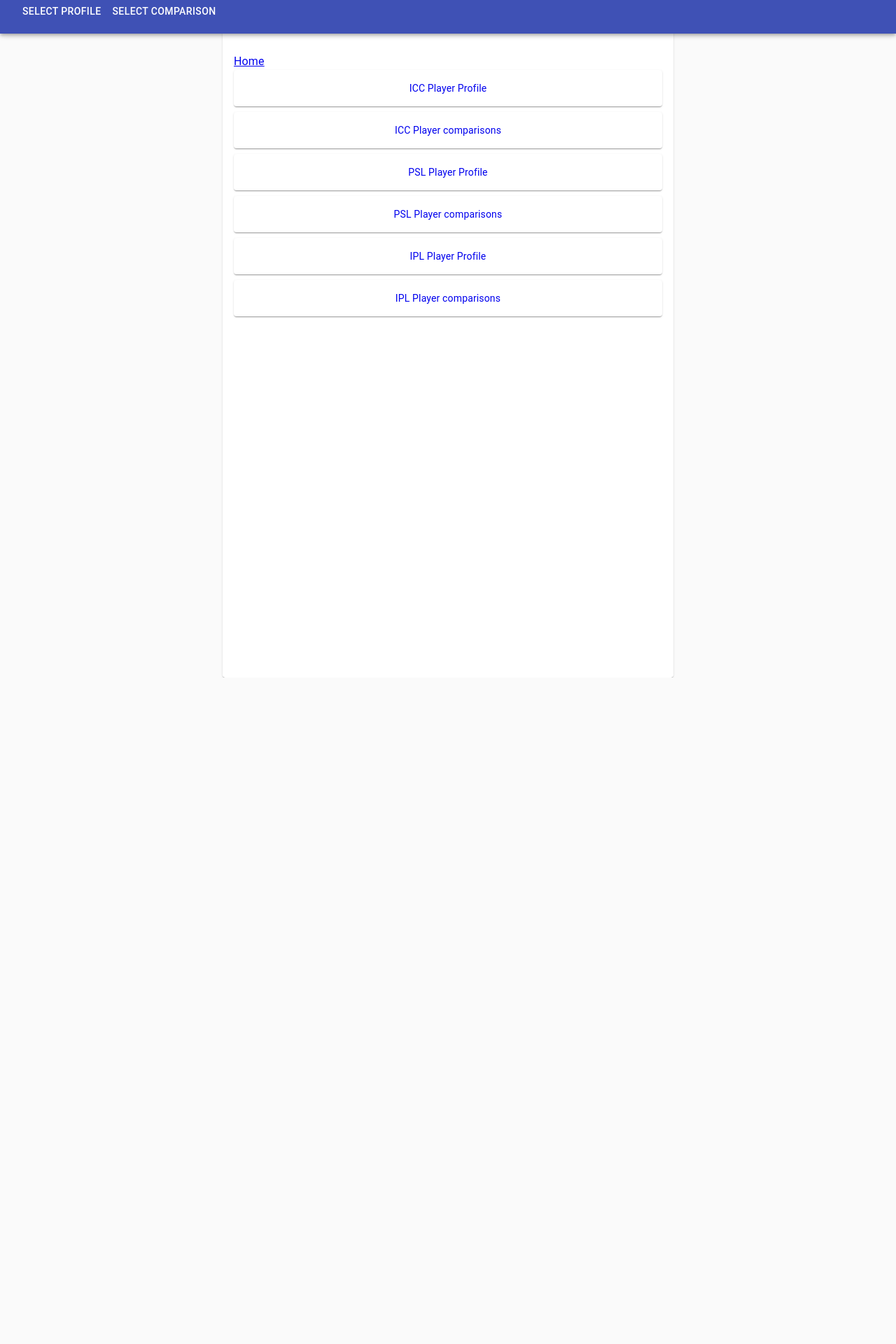
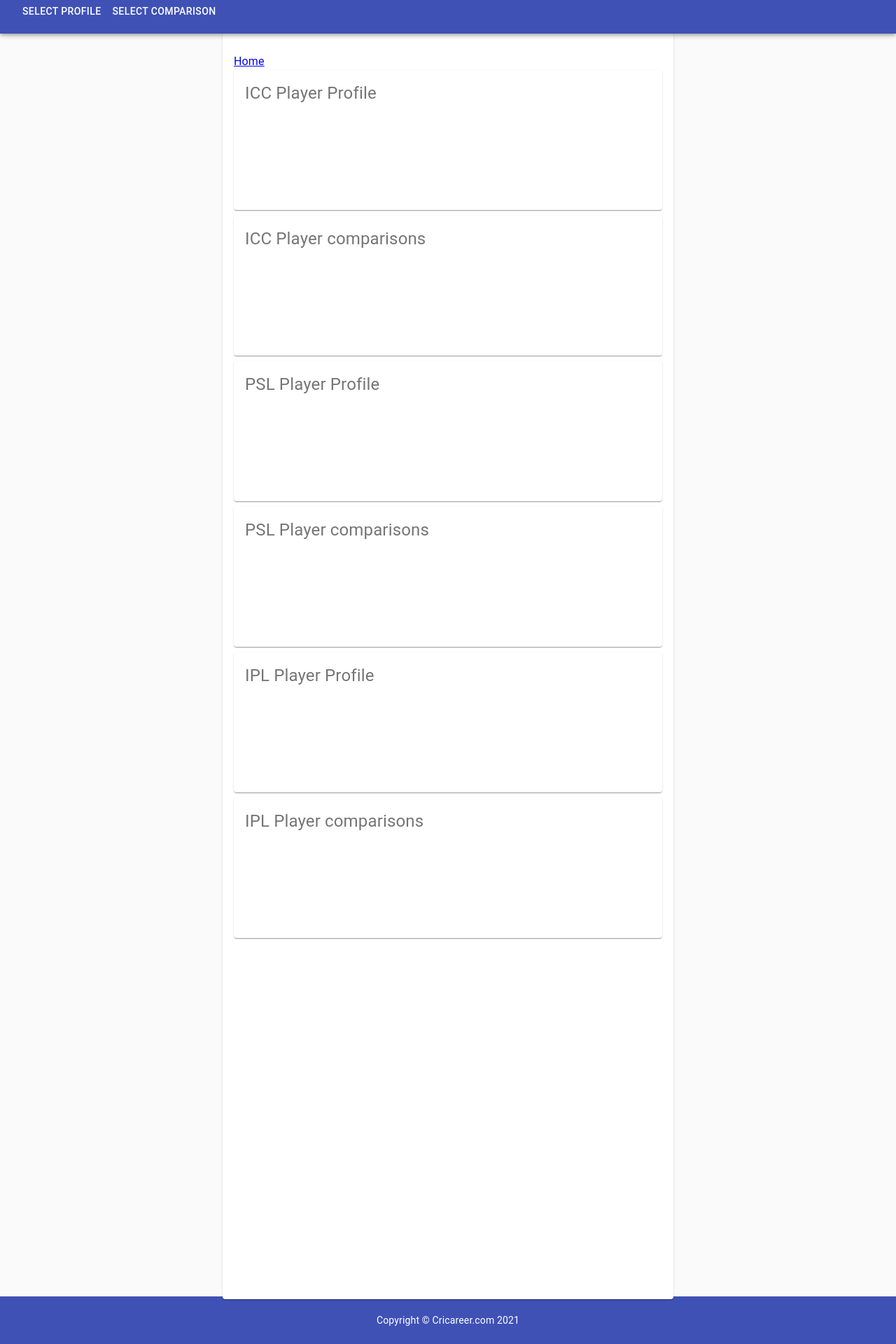
Before and after one commit to UsmanHaider15/cricareer-frontend, a React (Create React App) app: page / in a window 1280 px wide. Shown: the part 16-1936 px from the top of the page at 70% size. Before the commit the page ends 984 px from the top, so only its background shows below. Built offline with nearby package versions, Linux system fonts and the light colour scheme.

Commit message:
refactor

```diff
--- a/src/components/Home.jsx
+++ b/src/components/Home.jsx
@@ -11,8 +11,10 @@
   },
   paper: {
     padding: theme.spacing(2),
-    textAlign: "center",
+    textAlign: "left",
+    fontSize: 24,
     color: theme.palette.text.secondary,
+    height: 200,
   },
 }));
 
@@ -24,57 +26,44 @@
       <Breadcrumb />
       <Grid container spacing={1}>
         <Grid item xs={12}>
-          <Paper className={classes.paper}>
-            {" "}
           <Link to="/profiles/icc_profile" style={{ textDecoration: "none" }}>
-              ICC Player Profile
+            <Paper className={classes.paper}>ICC Player Profile</Paper>
           </Link>
-          </Paper>
         </Grid>
 
         <Grid item xs={12}>
-          <Paper className={classes.paper}>
           <Link
             to="/comparisons/icc_comparison"
             style={{ textDecoration: "none" }}
           >
-              ICC Player comparisons
+            <Paper className={classes.paper}>ICC Player comparisons</Paper>
           </Link>
-          </Paper>
         </Grid>
         <Grid item xs={12}>
-          <Paper className={classes.paper}>
           <Link to="/profiles/psl_profile" style={{ textDecoration: "none" }}>
-              PSL Player Profile
+            <Paper className={classes.paper}>PSL Player Profile</Paper>
           </Link>
-          </Paper>
         </Grid>
         <Grid item xs={12}>
-          <Paper className={classes.paper}>
           <Link
             to="/comparisons/psl_comparison"
             style={{ textDecoration: "none" }}
           >
-              PSL Player comparisons
+            <Paper className={classes.paper}>PSL Player comparisons</Paper>
           </Link>
-          </Paper>
         </Grid>
         <Grid item xs={12}>
-          <Paper className={classes.paper}>
           <Link to="/profiles/ipl_profile" style={{ textDecoration: "none" }}>
-              IPL Player Profile
+            <Paper className={classes.paper}>IPL Player Profile</Paper>
           </Link>
-          </Paper>
         </Grid>
         <Grid item xs={12}>
-          <Paper className={classes.paper}>
           <Link
             to="/comparisons/ipl_comparison"
             style={{ textDecoration: "none" }}
           >
-              IPL Player comparisons
+            <Paper className={classes.paper}>IPL Player comparisons</Paper>
           </Link>
-          </Paper>
         </Grid>
       </Grid>
     </div>
--- /dev/null
+++ b/src/components/common/Footer.jsx
@@ -0,0 +1,68 @@
+import React from "react";
+import Typography from "@material-ui/core/Typography";
+import { makeStyles } from "@material-ui/core/styles";
+import Container from "@material-ui/core/Container";
+import Link from "@material-ui/core/Link";
+import FacebookIcon from "@material-ui/icons/Facebook";
+import InstagramIcon from "@material-ui/icons/Instagram";
+import TwitterIcon from "@material-ui/icons/Twitter";
+import Grid from "@material-ui/core/Grid";
+
+function Copyright() {
+  return (
+    <Typography variant="body2" color="inherit">
+      {"Copyright © "}
+      {/* <Link color="" href="https://cricareer.com/"> */}
+      Cricareer.com
+      {/* </Link>{" "} */} {new Date().getFullYear()}
+    </Typography>
+  );
+}
+
+const useStyles = makeStyles((theme) => ({
+  footer: {
+    backgroundColor: "rgb(63,81,181)",
+    padding: theme.spacing(3, 2),
+    marginTop: "auto",
+    color: "white",
+  },
+}));
+
+export default function Footer() {
+  const classes = useStyles();
+
+  return (
+    <footer className={classes.footer}>
+      <Container maxWidth="sm">
+        {/* <Grid xs={12} style={{ textAlign: "center" }}>
+          <FacebookIcon color="secondary" />
+          <InstagramIcon color="secondary" />
+          <TwitterIcon color="secondary" />
+        </Grid>
+        <Grid xs={12} style={{ textAlign: "center" }}>
+          <Link
+            to="/comparisons/icc_comparison"
+            style={{ textDecoration: "none" }}
+          >
+            About
+          </Link>
+          <Link
+            to="/comparisons/icc_comparison"
+            style={{ textDecoration: "none" }}
+          >
+            FAQs
+          </Link>
+          <Link
+            to="/comparisons/icc_comparison"
+            style={{ textDecoration: "none" }}
+          >
+            Terms of Use
+          </Link>
+        </Grid> */}
+        <Grid xs={12} style={{ textAlign: "center" }}>
+          <Copyright />
+        </Grid>
+      </Container>
+    </footer>
+  );
+}
--- a/src/components/common/TableView.jsx
+++ b/src/components/common/TableView.jsx
@@ -17,7 +17,7 @@
           >
             <div
               style={{
-                color: "#00154F",
+                color: "#00154f",
                 background: "linear-gradient(225deg, #F2BC94 85%, white 15%)",
                 flex: "1 1 0",
                 fontWeight: "bold",
@@ -39,7 +39,7 @@
             <div
               style={{
                 color: "#00154F",
-                background: "linear-gradient(135deg, #F4AF1B 85%, white 15%)",
+                background: "linear-gradient(135deg, #F2BC94 85%, white 15%)",
                 flex: "1 1 0",
 
                 fontWeight: "bold",
--- a/src/components/comparisons/LeaguePlayersComparison.jsx
+++ b/src/components/comparisons/LeaguePlayersComparison.jsx
@@ -174,7 +174,6 @@
               }
               alt=""
               style={{
-                flexShrink: 0,
                 minWidth: "60%",
                 display: firstLoaded ? "block" : "none",
               }}
--- a/src/components/profiles/LeaguePlayerBattingAverages.jsx
+++ b/src/components/profiles/LeaguePlayerBattingAverages.jsx
@@ -9,7 +9,6 @@
 import Select from "@material-ui/core/Select";
 import {
   league_batting_table_column_name_lookup,
-  league_teams,
   league_seasons,
 } from "../../data/data";
 
--- a/src/components/profiles/LeaguePlayerBowlingAverages.jsx
+++ b/src/components/profiles/LeaguePlayerBowlingAverages.jsx
@@ -9,7 +9,6 @@
 import Select from "@material-ui/core/Select";
 import {
   league_bowling_table_column_to_label_lookup,
-  league_teams,
   league_seasons,
 } from "../../data/data";
 
--- a/src/index.js
+++ b/src/index.js
@@ -4,11 +4,13 @@
 import App from "./App";
 import reportWebVitals from "./reportWebVitals";
 import { BrowserRouter } from "react-router-dom";
+import Footer from "./components/common/Footer";
 
 ReactDOM.render(
   <React.StrictMode>
     <BrowserRouter forceRefresh={true}>
       <App />
+      <Footer />
     </BrowserRouter>
   </React.StrictMode>,
   document.getElementById("root")
```
Also changed, not shown: 1 other file (tests, documents, lock files or other folders). Lines whose indentation alone changed are shown as unchanged.
